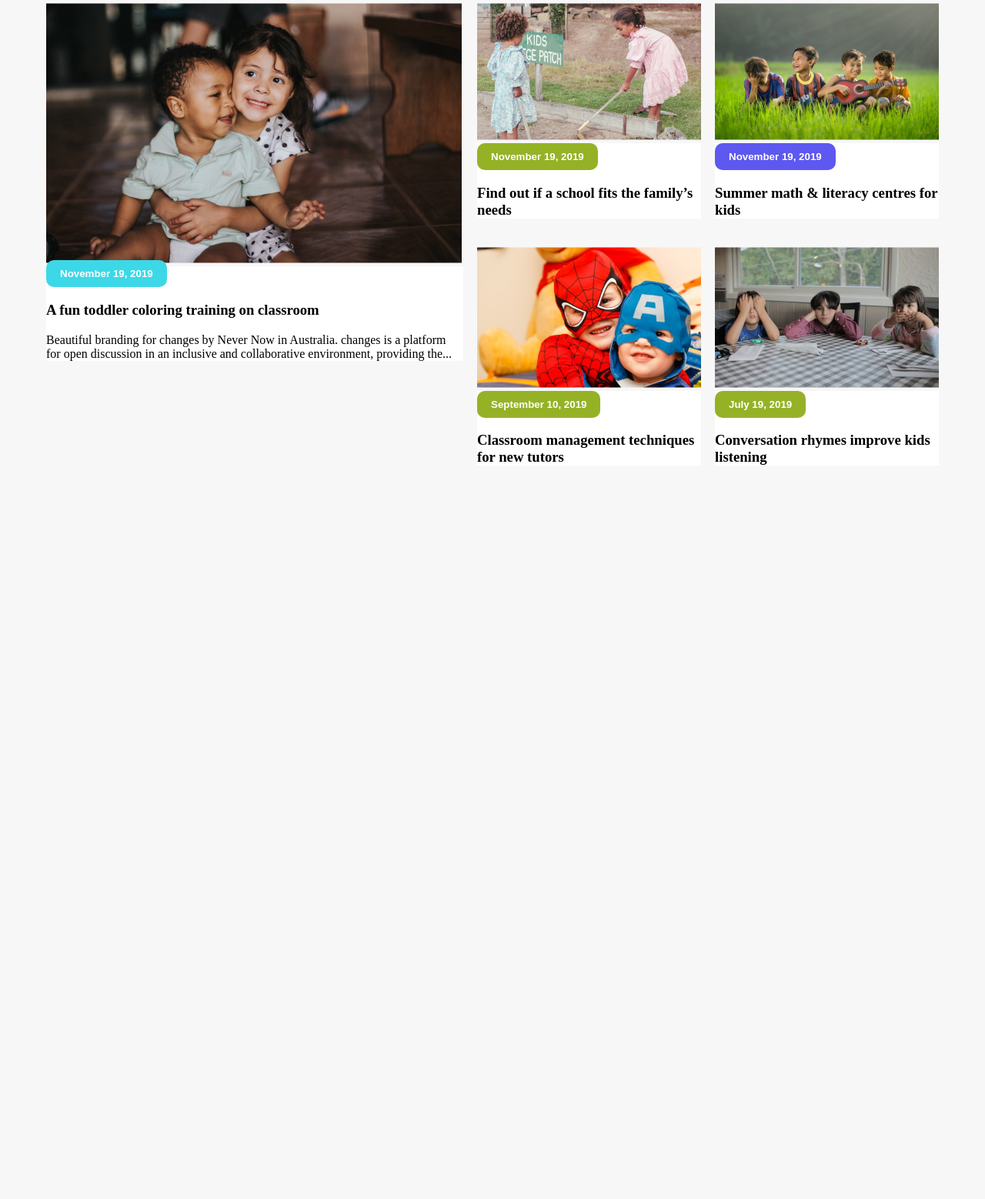
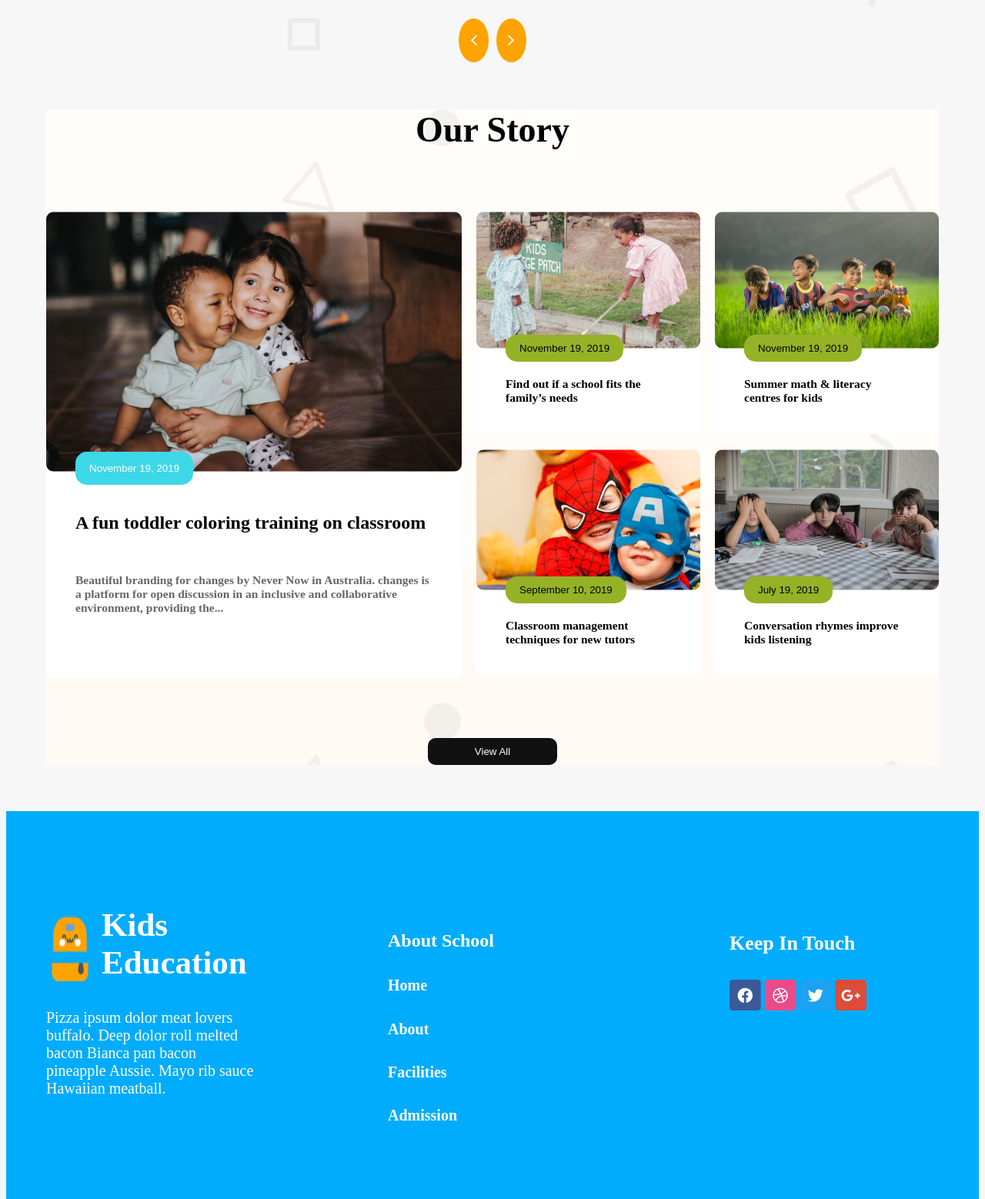
Before and after one commit to MDMasumMunshi/childrened, a plain HTML site: page index.html in a window 1280 px wide. Shown: the part 1242-2800 px from the top of the page at 77% size. Before the commit the page ends 1874 px from the top, so only its background shows below. Drawn offline with Linux system fonts and the light colour scheme.

Commit message:
Added my overall html and css file

```diff
--- a/index.html
+++ b/index.html
@@ -1,17 +1,21 @@
 <!DOCTYPE html>
 <html lang="en">
+
 <head>
      <meta charset="UTF-8">
      <meta name="viewport" content="width=device-width, initial-scale=1.0">
      <title>Responsive assignment</title>
      <link rel="stylesheet" href="style.css">
+     <link rel="stylesheet" href="https://cdnjs.cloudflare.com/ajax/libs/font-awesome/4.7.0/css/font-awesome.min.css">
 </head>
+
 <body>
      <header>
           <nav class="navbar">
                <div class="nav-div"><img src="./assets/logo.png" alt="" class="nav-image">
-          <h3 class="nav-head">SCHOOL </h3> </div>
-               <ul>
+                    <h3 class="nav-head display-none">SCHOOL </h3>
+               </div>
+               <ul class="display-none">
                     <li class="nav-list1 font-size"><a href="" class="nav-list1 font-size">Home</a></li>
 
                     <li class="nav-list2 "><a href="About" class="nav-list2">About</a></li>
@@ -21,14 +25,18 @@
                     <li class="nav-list4"><a href="Admission" class="nav-list4 font-size">Admission</a></li>
 
                </ul>
-               <button class="nav-list5 font-size">Contact</button>
-
-     </img>
+               <button class="display-none nav-list5 font-size">Contact</button>
+               <span class="menu-icon"><i class="fa fa-bars"></i></span>
           </nav>
+          <hr>
           <div class="bannar">
-     <div class="bannar-div1"><h2 class="bannar-head"><span class="sp1">Empowering</span>
-          <span class="sp2">students from small age</span><span class="sp3"> towards vision</span> </h2>
-           <p class="bannar-pera">With the courage, Confidence, Creativity and Compassion to make their Unique Contribution in a Diverse and Dynamic World.</p><button class="bannar-btn">Enroll Now</button></div>
+               <div class="bannar-div1">
+                    <h2 class="bannar-head"><span class="sp1">Empowering</span>
+                         <span class="sp2">students from small age</span><span class="sp3"> towards vision</span>
+                    </h2>
+                    <p class="bannar-pera">With the courage, Confidence, Creativity and Compassion to make their Unique
+                         Contribution in a Diverse and Dynamic World.</p><button class="bannar-btn">Enroll Now</button>
+               </div>
                <div class="bannar-div"><img src="./assets/hero-kids.png" alt=""></div>
           </div>
      </header>
@@ -42,7 +50,8 @@
                          <p class="curii-pera">Cum sociis natoque penatibus et magnis
                               dis parturient montes, nascetur ridiculus
                               mu sdis parturient</p>
-     <h5 class="curii-sub1">Read More</h5></div>
+                         <h5 class="curii-sub1">Read More</h5>
+                    </div>
 
                     <div class="curii2"><img src="./assets/elementary.png" alt="" class="curii-img">
                          <h3 class="curii-head">Elementary School</h3>
@@ -50,77 +59,115 @@
                          <p class="curii-pera">Cum sociis natoque penatibus et magnis
                               dis parturient montes, nascetur ridiculus
                               mu sdis parturient</p>
-          <h5 class="curii-sub2">Read More</h5></div>
+                         <h5 class="curii-sub2">Read More</h5>
+                    </div>
 
                     <div class="curii3"><img src="./assets/middle.png" alt="" class="curii-img">
                          <h3 class="curii-head">Middle (10-16) Years</h3>
                          <p class="curii-pera">Cum sociis natoque penatibus et magnis
                               dis parturient montes, nascetur ridiculus
                               mu sdis parturient</p>
-          <h5 class="curii-sub3">Read More</h5></div>
+                         <h5 class="curii-sub3">Read More</h5>
+                    </div>
+               </div>
+               </div>
+               </div>
+               <div class="icon-div">
+                    <span class="icon"><i class="fa fa-angle-left"></i>
+                    </span>
+                    <span class="icon"><i class="fa fa-angle-right"></i>
+                    </span>
                </div>
           </section>
 
-<section class="stories">
-     <div class="our-stories1"><img src="./assets/story-1.png" alt="" class="containers">
-     <div class="containt-stories1">
-          <button class="content-button1">November 19, 2019</button>
-               <h3 class="contant-head">A fun toddler coloring training on
-                    classroom</h3>
-                    <p class="contant-pera">Beautiful branding for changes by Never Now in Australia.
+
+          <section class="story-section">
+               <h4 class="story-head">Our Story</h4>
+
+               <div class="story-sections">
+                    <div class="stories1">
+                         <div class="stories-div">
+                              <img src="./assets/story-1.png" alt="" class="story-img">
+                              <div class="story-divs">
+                                   <button class="story-button">November 19, 2019</button>
+                                   <h4 class="story-title1">A fun toddler coloring training on
+                                        classroom</h4>
+                                   <p class="story-pera">Beautiful branding for changes by Never Now in Australia.
                                         changes is a platform for open discussion in an inclusive and
                                         collaborative environment, providing the...</p>
-
-
-     </div></div>
-
-     <div class="our-stories2">
-          <div class="container-1">
-               <img src="./assets/story-2.png" alt="" class="story-img">
-               <div class="containt-stories2">
-          <button class="content-button2">November 19, 2019</button>
-               <h3 class="contant-head">Find out if a school fits the
-                    family’s needs</h3>
-
-
-
+                              </div>
                          </div>
                     </div>
 
-          <div class="container-1"><img src="./assets/story-3.png" alt="" class="story-img">
-    <div class="containt-stories2">
-          <button class="content-button3">November 19, 2019</button>
-               <h3 class="contant-head">Summer math & literacy
-                    centres for kids</h3>
-                    <p class="contant-pera"></p>
+                    <!-- stories 1 -->
 
-
+                    <div class="stories2">
+                         <div class="stories-container1">
+                              <img src="./assets/story-2.png" alt="" class="story-img1">
+                              <div class="story-divs1"><button class="story-button1">November 19, 2019</button>
+                                   <h4 class="story-title2">Find out if a school fits the
+                                        family’s needs</h4>
                               </div>
                          </div>
 
-          <div class="container-1"><img src="./assets/story-4.png" alt="" class="story-img"><div class="containt-stories2">
-               <button class="content-button4">September 10, 2019</button>
-                    <h3 class="contant-head">Classroom management
-                         techniques for new tutors</h3>
-                         <p class="contant-pera"></p>
+                         <div class="stories-container1"><img src="./assets/story-3.png" alt="" class="story-img1">
+                              <div class="story-divs1"><button class="story-button1">November 19, 2019</button>
+                                   <h4 class="story-title2">Summer math & literacy
+                                        centres for kids</h4>
+                              </div>
+                         </div>
 
+                         <div class="stories-container1"><img src="./assets/story-4.png" alt="" class="story-img1">
+                              <div class="story-divs1"><button class="story-button1">September 10, 2019</button>
+                                   <h4 class="story-title2">Classroom management
+                                        techniques for new tutors</h4>
+                              </div>
+                         </div>
 
-          </div></div>
+                         <div class="stories-container1"><img src="./assets/story-5.png" alt="" class="story-img1">
+                              <div class="story-divs1"><button class="story-button1">July 19, 2019</button>
+                                   <h4 class="story-title2">Conversation rhymes
+                                        improve kids listening</h4>
+                              </div>
+                         </div>
 
-      <div class="container-1"><img src="./assets/story-5.png" alt="" class="story-img"><div class="containt-stories2">
-      <button class="content-button5">July 19, 2019</button>
-      <h3 class="contant-head">Conversation rhymes
-          improve kids listening</h3>
-     <p class="contant-pera"></p>
+                    </div>
 
+               </div>
+               <button class="viwe-btn">View All</button>
+          </section>
+     </main>
+     <footer>
+          <section class="foote">
+               <div class="the-footer">
+                    <div class="footer-div1">
+                         <div class="footer-divs">
+                              <img src="./assets/logo.png" alt="" class="footer-img1">
+                              <h3 class="footer-title1">Kids <br>
+                                   Education</h3>
+                         </div>
+                         <p class="footer-pera">Pizza ipsum dolor meat lovers buffalo. Deep dolor roll melted bacon
+                              Bianca pan bacon pineapple Aussie. Mayo rib sauce Hawaiian meatball.</p>
+                    </div>
 
-  </div></div>
+                    <div class="footer-div2">
+                         <h4 class="div-footer">About School</h4>
+                         <h5 class="div-footer1">Home</h5>
+                         <h5 class="div-footer1">About</h5>
+                         <h5 class="div-footer1">Facilities</h5>
+                         <h5 class="div-footer1">Admission</h5>
+                    </div>
+                    <div class="footer-div3">
+                         <h4 class="title-footer3">Keep In Touch</h4>
+                         <img src="./assets/fb.png" alt="">
+                         <img src="./assets/dribble.png" alt="">
+                         <img src="./assets/twitter.png" alt="">
+                         <img src="./assets/google+.png" alt="">
+                    </div>
                </div>
           </section>
-     </main>
-
-     <footer>
 
      </footer>
 </body>
+
 </html>
--- a/style.css
+++ b/style.css
@@ -4,7 +4,7 @@
 .quicksand-uniquifier {
      font-family: "Quicksand", serif;
      font-optical-sizing: auto;
-     font-weight: <weight>;
+     font-weight: 500;
      font-style: normal;
    }
    /*  useable style */
@@ -25,9 +25,10 @@ body{
      margin-bottom: 0;
      margin-left: 11px;
 }
+
 .navbar{
      display: flex;
-     justify-content: left;
+     justify-content: space-between;
      align-items: center;
      max-width: 1160px;
      margin: 0 auto;
@@ -72,6 +73,9 @@ padding: 10px 60px;
 border-radius: 5px;
 border: none;
 }
+hr{
+     display: none;
+}
 /* Navbar is done */
 .bannar{
      display: flex;
@@ -90,6 +94,11 @@ border: none;
 .bannar-head{
      font-size:56px ;
      font-weight: bold;
+}
+.bannar-pera{
+     color: #111111;
+     font-size: 20px;
+     font-weight: 400;
 }
 .sp1{
      color:#FEA301 ;
@@ -127,17 +136,17 @@ border-radius: 8px;
 
 }
 .curii1{text-align: center;
-     background-image: linear-gradient( #DEF5FF 1%, #FFFFFF 99%);
+     background-image: linear-gradient( #DEF5FF 18%, #FFFFFF 30%);
      border-radius: 8px;
 
 }
 .curii2{text-align: center;
-     background-image: linear-gradient( #FFF4DC 1%, #FFFFFF 99%);
+     background-image: linear-gradient( #FFF4DC 18%, #FFFFFF 30%);
      border-radius: 8px;
 
 }
 .curii3{text-align: center;
-     background-image: linear-gradient( #F2E8FF 1% , #FFFFFF 99%);
+     background-image: linear-gradient( #F2E8FF 18% , #FFFFFF 37%);
      border-radius: 8px;
 
 }
@@ -163,90 +172,226 @@ border-radius: 8px;
 .curii-sub3{
      color: #8700FF;
 }
+.icon-div{
+     display: flex;
+     justify-content: center;
+     align-items: center;
+     gap: 10px;
+     margin-top: 80px;
+
+}
+.icon{
+     background-color: #FEA301;
+     color: #FFFFFF;
+     font-size: 24px;
+     font-weight: 500;
+     padding: 15px;
+     border-radius: 50%;
+
+}
 /* curii complete */
 
-.stories{
-     display: flex;
-     gap: 18px;
+.story-section{
+
+     background-image:url(./assets/bg.png),  linear-gradient( #FFFDFA 70%, #FFFBF4 30%);
      max-width: 1160px;
-     margin:60px auto 0 auto ;
-}
-.our-stories2{
-     display: grid;
-     grid-template-columns: repeat(2 , 1fr);
-     gap: 18px;
-     border-radius: 10px;
-}
-.our-stories1{
-     border-radius: 10px;
+     margin: 0 auto ;
+     margin-bottom: 60px;
 
 }
-.containt-stories1{
-     background-color: #FFFFFF;
+.story-sections{
+     display: flex;
+     gap: 19px;
+     margin-top: 80px;
+     margin-bottom: 80px;
 }
-.containt-stories2{
-     background-color: #FFFFFF;
-}
-
-
-.content-button1{background-color:#3CD8E8;
-     color: #FFFFFF;
-     font-size:15.5 ;
-     font-weight: 600;
-     padding: 10px 18px;
-     border-radius: 10px;
-     border: none;
-     margin-top: -50px;
+.stories2{
+     display: grid;
+     grid-template-columns: repeat(2, 1fr);
+     gap: 19px;
 
 }
-.content-button2{
-     background-color: #95B226;
-     color: #FFFFFF;
-     font-size:15.5 ;
-     font-weight: 600;
-     padding: 10px 18px;
-     border-radius: 10px;
-     border: none;
-
+.story-head{
+     font-size: 46px;
+     font-weight: bold;
+     text-align: center;
 
 }
-.content-button3{background-color: #5D58F0 ;
-     color: #FFFFFF;
-     font-size:15.5 ;
-     font-weight: 600;
+.stories-div1{
+
+}
+/* the buttonsection */
+
+   .story-button1{
+     background-color:#95B226 ;
      padding: 10px 18px;
-     border-radius: 10px;
+     border-radius: 15px;
      border: none;
 
    }
-.content-button4{background-color: #95B226;
+   .story-button{
+     background-color:#3CD8E8 ;
      color: #FFFFFF;
-     font-size:15.5 ;
-     font-weight: 600;
-     padding: 10px 18px;
-     border-radius: 10px;
+     padding:14px 18px ;
+     border-radius: 15px;
      border: none;
+     margin-top: -90px ;
 
    }
-.content-button5{background-color: #95B226;
-     color: #FFFFFF;
-     font-size:15.5 ;
-     font-weight: 600;
-     padding: 10px 18px;
-     border-radius: 10px;
+   .story-button2{
+     background-color: #5D58F0;
+     padding:10px 18px ;
+     border-radius: 15px;
      border: none;
 
    }
 
+.story-divs{
+     background-color: #FFFFFF;
+     padding: 0 38px 34px 38px ;
+     border-radius: 8px;
+     margin-top: -18px;
+}
+.story-divs1{
+     background-color: #FFFFFF;
+     margin-top: -22px;
+     border-radius: 8px;
+     padding: 0 38px 37px 38px;
+}
+
+.story-title1{
+     font-size: 24px;
+     font-weight: bold;
+     margin-top: 36px;
+     margin-bottom: 52px;
+}
+.story-title2{
+     font-size: 15.5px;
+     font-weight: bold;
+     margin-top: 20px;
+     margin-bottom: 0;
+}
+.story-pera{
+     color: #666666;
+     font-size:15.5px ;
+     font-weight: 600;
+     padding-bottom: 30px;
+}
+
+  .story-img{
+     border-radius: 10px;
+
+  }
+  .story-img1{
+     border-radius: 10px;
+  }
+
+.viwe-btn{
+     background-color: #111111;
+     color: #FFFFFF;
+     padding: 10px 61px;
+     border: none;
+     border-radius: 10px;
+     display: flex;
+     margin: 0 auto;
+
+}
+
+/* Content section complete */
+
+.foote{
+     background-color: #01ACFD;
+
+}
+.the-footer{
+     display: grid;
+     grid-template-columns: repeat(3, 1fr);
+     max-width: 1160px;
+     margin: 0 auto ;
+     gap: 172px;
+     padding-top: 123px;
+     padding-bottom: 170px;
+
+}
+
+.footer-divs{
+     display: flex;
+     gap:10px;
+     margin-bottom: 36px;
+}
+.footer-title1{
+     color: #FFFFFF;
+     font-size: 43px;
+     font-weight: bold;
+     margin-top: 0;
+     margin-bottom: 0;
+}
+.footer-pera{
+     color: #FFFFFF;
+     font-size: 20px;
+     font-weight:400px ;
+}
+.footer-div1{
+
+}
+.div-footer{
+     color: #FFFFFF;
+     font-size: 24px;
+     font-weight: bold;
+}
+
+.div-footer1{
+     color: #FFFFFF;
+     font-size: 20px;
+     font-weight: 600;
+}
+
+.title-footer3{
+     color: #ffffff;
+     font-size: 26px;
+     font-weight: bold;
+     margin-bottom: 32px;
+}
+.menu-icon {
+     display: none;
+ }
+
+
 @media screen and (max-width: 576px){
+     .menu-icon {
+          display: block;
+      }
+      .display-none{
+          display: none !important;
+      }
     .bannar{
      flex-direction: column-reverse;
     }
-    .bannar-div1{
+    .bannar-div1, {
      text-align: center;
     }
-    .curriculam-div{
+    .curriculam-div {
      flex-direction: column;
+    }
+    .the-footer{
+     grid-template-columns: repeat(1, 1fr);
+     text-align: center;
+     gap: 10px;
+
+    }
+    .stories2{
+     grid-template-areas: repeat(2, 1fr);
+     width: 100%;
+    }
+    .stories1, .icon{
+     display: none;
+    }
+    .viwe-btn{
+     margin: 0 40px 40px 150px;
+    }
+    hr{display: block;
+     background-color: #F0AA00;
+     margin: 20px auto;
     }
 
 }
```
Lines whose indentation alone changed are shown as unchanged.
